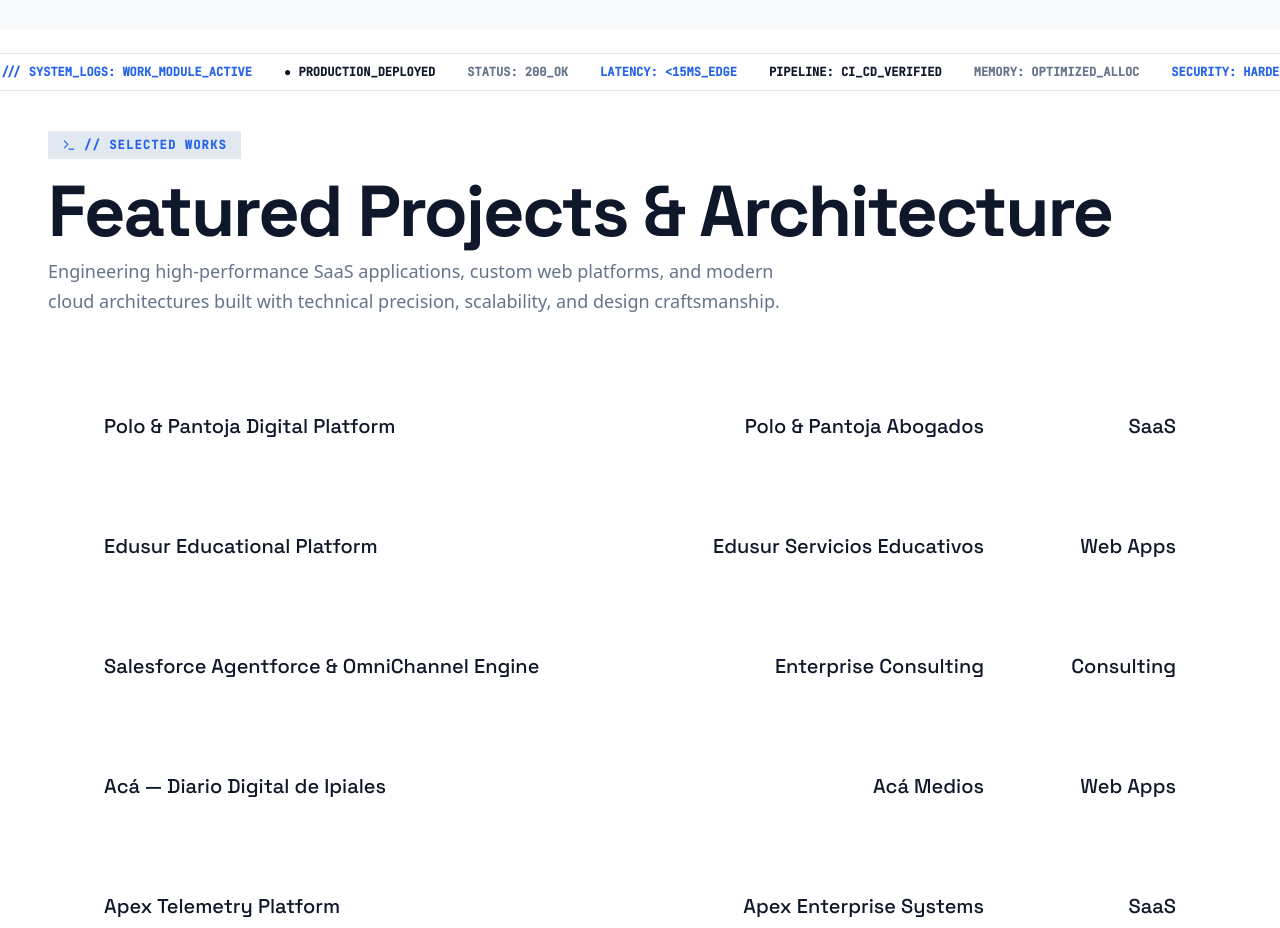
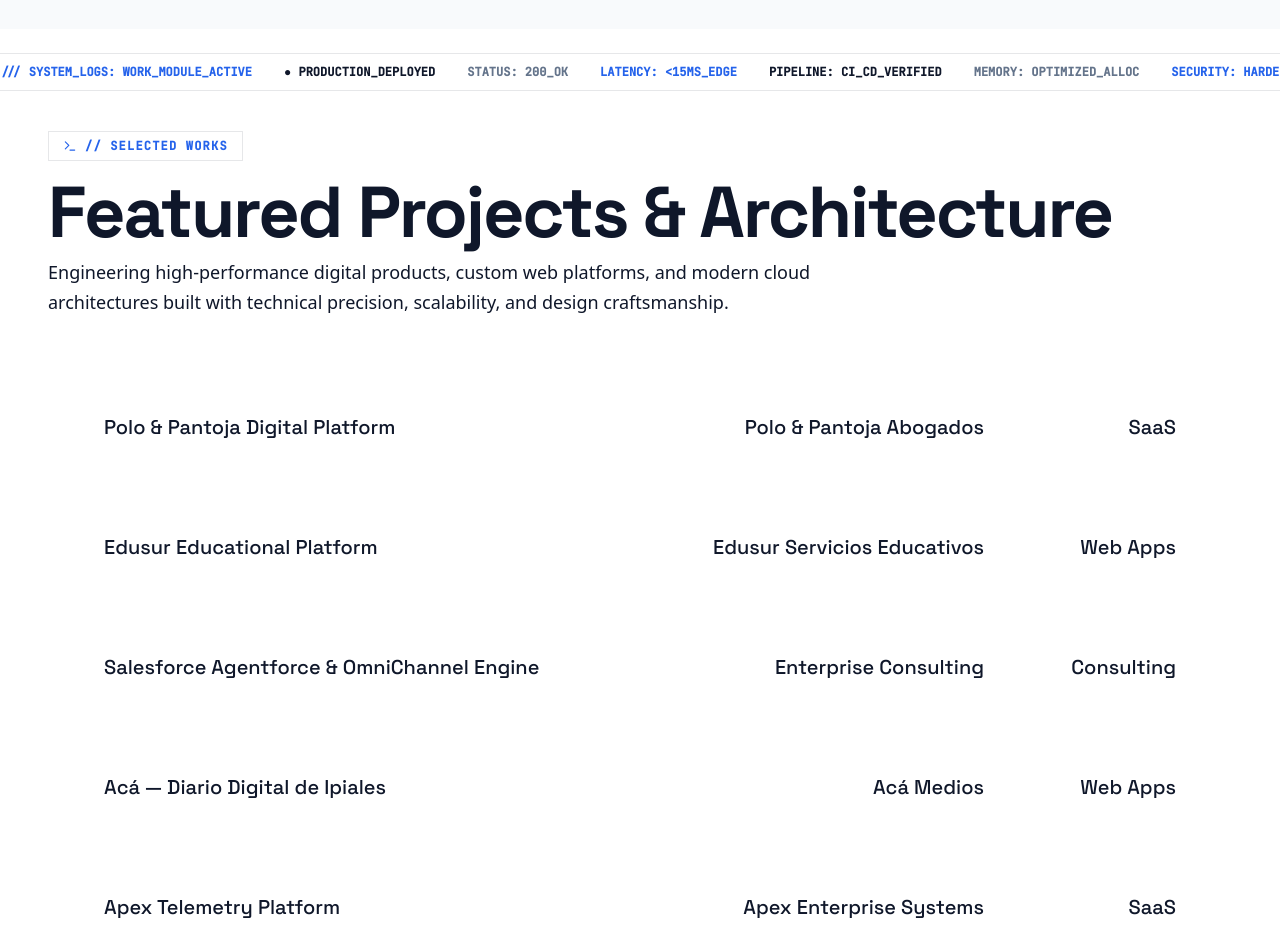
Before and after one commit to buildroot-tech/front-buildroot, a Next.js app: page / in a window 1280 px wide. Shown: the part 1700-2628 px from the top of the page. Built offline with nearby package versions, Linux system fonts and the light colour scheme.

Commit message:
feat(work): update subtitle to digital products and remove badge background

```diff
--- a/components/work/WorkSection.tsx
+++ b/components/work/WorkSection.tsx
@@ -36,15 +36,15 @@ export function WorkSection() {
           className="flex flex-col md:flex-row md:items-end justify-between gap-8 pb-10"
         >
           <div>
-            <div className="inline-flex items-center gap-2 bg-[var(--bg-secondary)] px-3.5 py-1.5 font-mono text-xs font-bold uppercase text-[var(--accent)] tracking-widest">
+            <div className="inline-flex items-center gap-2 border border-[var(--text-primary)]/10 px-3.5 py-1.5 font-mono text-xs font-bold uppercase text-[var(--accent)] tracking-widest">
               <Terminal className="h-3.5 w-3.5" />
               <span>// Selected Works</span>
             </div>
             <h2 className="headline text-h1 mt-4 text-[var(--text-primary)] tracking-tight">
               Featured Projects & Architecture
             </h2>
-            <p className="mt-3 text-base md:text-lg text-[var(--text-muted)] max-w-3xl leading-relaxed font-sans">
-              Engineering high-performance SaaS applications, custom web platforms, and modern cloud architectures built with technical precision, scalability, and design craftsmanship.
+            <p className="mt-3 text-base md:text-lg text-[var(--text-primary)] max-w-3xl leading-relaxed font-sans">
+              Engineering high-performance digital products, custom web platforms, and modern cloud architectures built with technical precision, scalability, and design craftsmanship.
             </p>
           </div>
         </motion.div>
```
